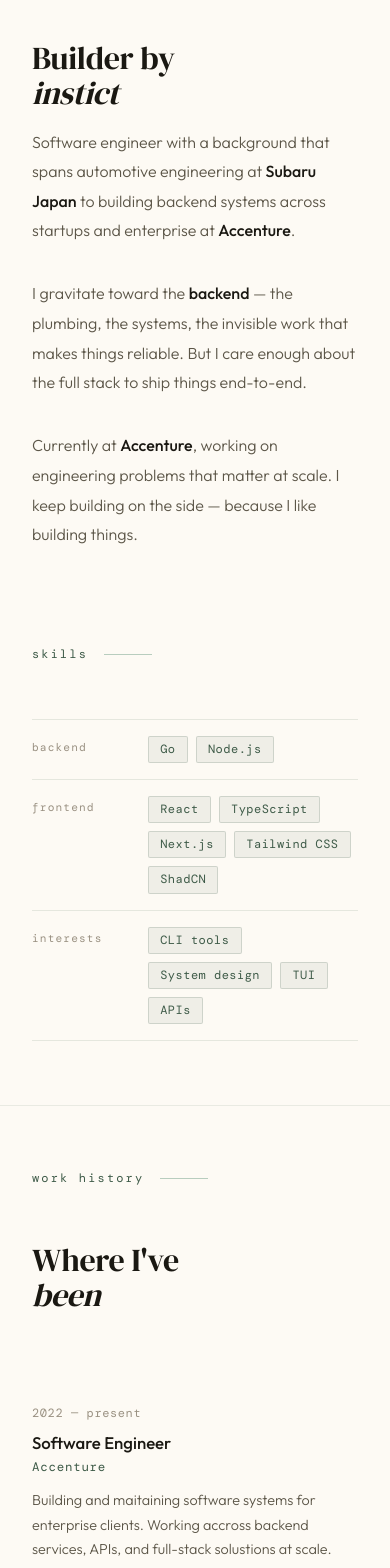
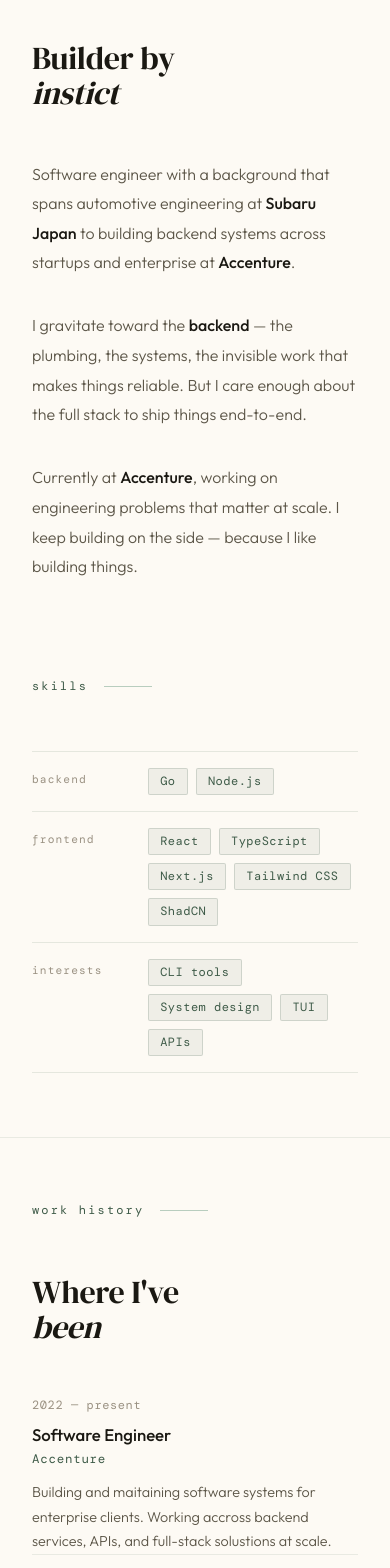
Before and after one commit to rinarudhei/ram-porto, a Next.js app: page / in a window 390 px wide. Shown: the part 940-2508 px from the top of the page. Built offline with nearby package versions, Linux system fonts and the light colour scheme.

Commit message:
style: Adjust section layouts and spacing
- Reorder columns for about/skills on small screens
- Add top margin to about section description
- Adjust padding for first experience entry

```diff
--- a/src/app/partials/aboutAndSkillsSection.tsx
+++ b/src/app/partials/aboutAndSkillsSection.tsx
@@ -7,7 +7,7 @@
   return (
     <section
       id='about'
-      className='mx-auto flex max-w-300 flex-col items-start gap-24 px-8 py-16 sm:grid sm:grid-cols-[1fr_1.2fr] sm:px-16 sm:py-24'
+      className='mx-auto flex max-w-300 flex-col items-start gap-24 px-8 py-16 sm:grid sm:grid-cols-[1.2fr_1fr] sm:px-16 sm:py-24 lg:grid-cols-[1fr_1.2fr]'
     >
       <AboutSection />
       <SkillsSection />
@@ -20,7 +20,7 @@
     <MotionWrapper>
       <SectionLabel label='about me' />
       <SectionTitle title='Builder by' em='instict' />
-      <div className='text-ink-muted font-outfit text-base leading-[1.85] font-light'>
+      <div className='text-ink-muted font-outfit mt-12 text-base leading-[1.85] font-light sm:mt-0'>
         <p>
           Software engineer with a background that spans automotive engineering
           at <strong className='text-ink font-medium'>Subaru Japan</strong> to
--- a/src/app/partials/experienceSection.tsx
+++ b/src/app/partials/experienceSection.tsx
@@ -20,7 +20,7 @@
           <MotionWrapper
             key={ex.time}
             className={clsx(
-              'relative flex flex-col gap-2 border-b border-[rgba(61,90,71,0.1)] py-10 sm:grid sm:grid-cols-[180px_1fr] sm:gap-8',
+              'relative flex flex-col gap-2 border-b border-[rgba(61,90,71,0.1)] not-first:py-10 first:py-0 sm:grid sm:grid-cols-[180px_1fr] sm:gap-8',
               "before:absolute before:top-0 before:bottom-0 before:-left-16 before:w-0 before:bg-[rgba(61,90,71,0.04)] before:transition-[width] before:duration-300 before:ease-in-out before:content-[''] hover:before:w-[calc(100%+8rem)] motion-reduce:before:transition-none"
             )}
           >
```
